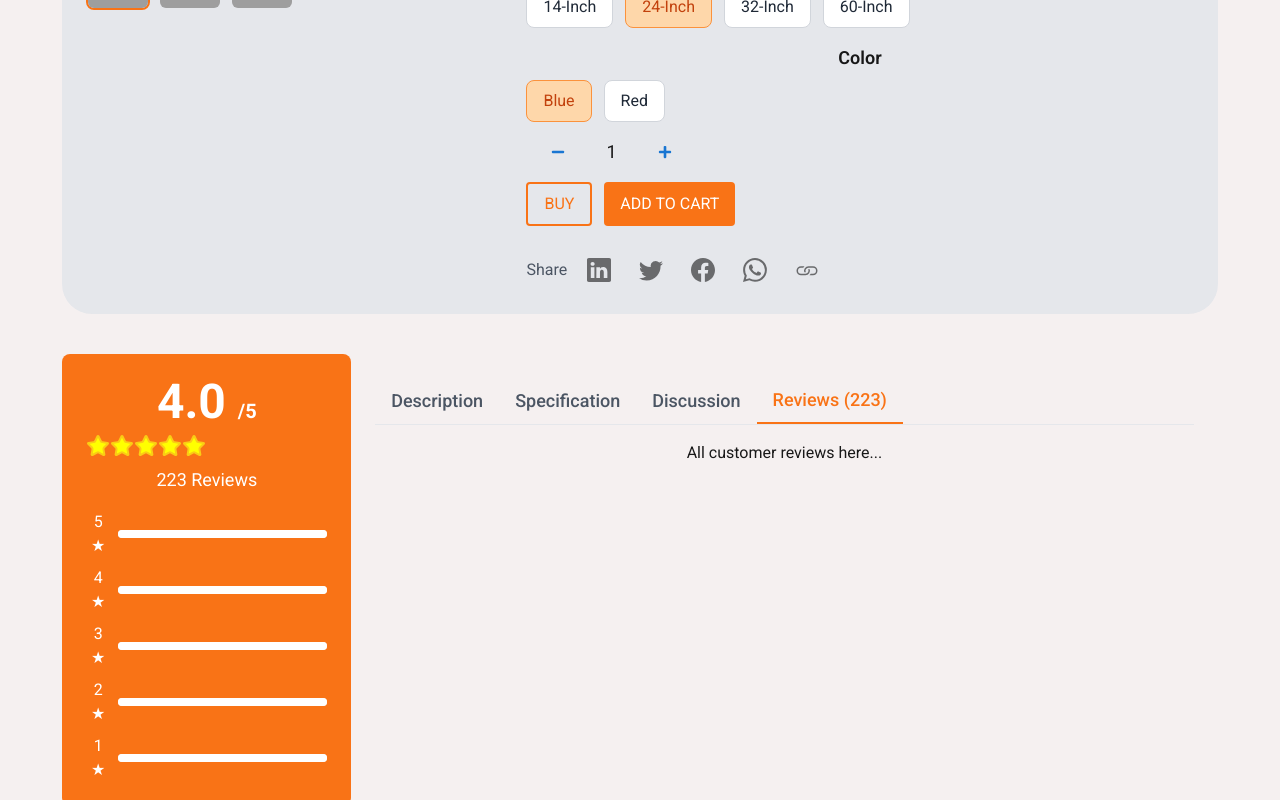
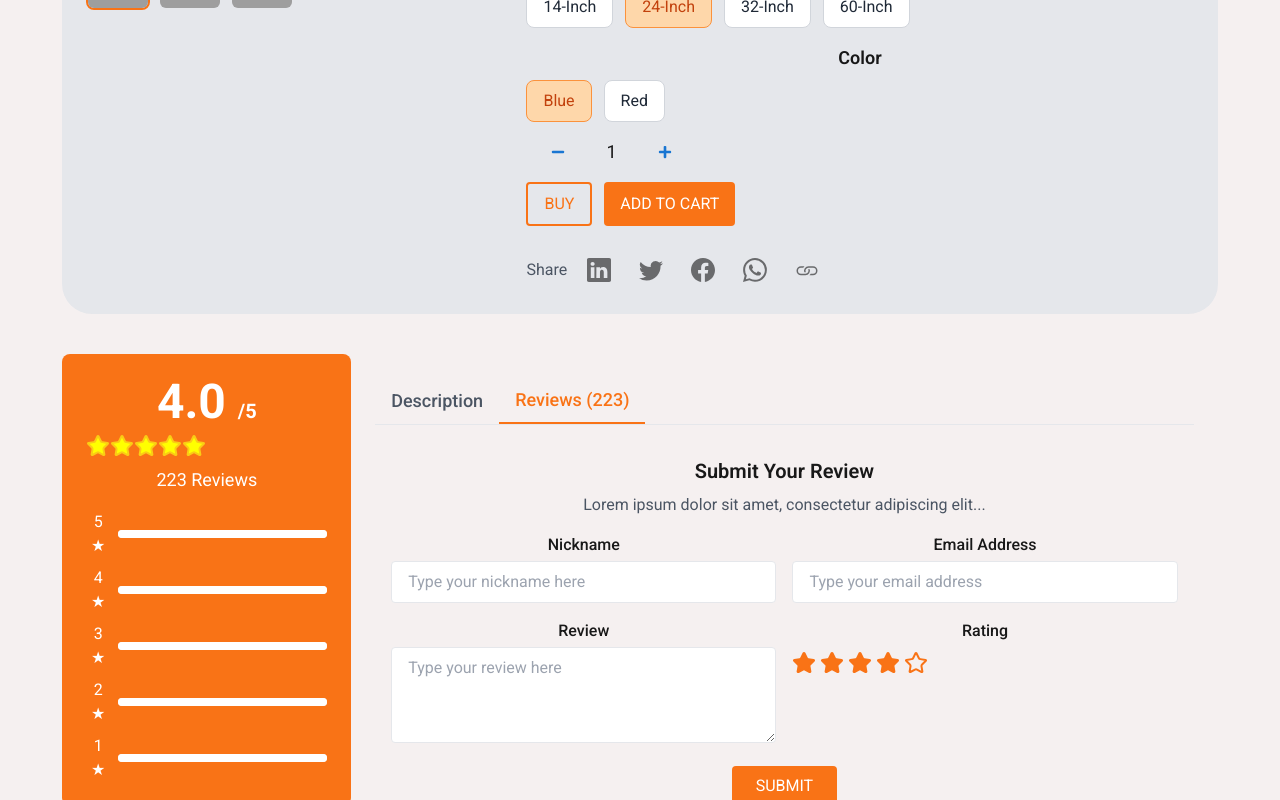
Before and after one commit to Khoa-CNTT/PTWTMDTC2143, a React (Vite) app in the folder frontend/: page /product-detail in a window 1280 px wide. Both pictures are taken after a click on the button "Reviews (223)". Shown: the part 612-1412 px from the top of the page. Built offline with nearby package versions, Linux system fonts and the light colour scheme; grey boxes are pictures that could not be loaded.

Commit message:
feat(productdetails): edit user interface in frontend

```diff
--- a/frontend/src/components/ProductDetail/index.tsx
+++ b/frontend/src/components/ProductDetail/index.tsx
@@ -63,7 +63,40 @@ const product: Product = {
   },
   sizes: ['14-Inch', '24-Inch', '32-Inch', '60-Inch'],
 };
-
+interface Review {
+  id: number;
+  name: string;
+  avatar: string;
+  email: string;
+  content: string;
+  rating: number;
+}
+const initialReviews: Review[] = [
+  {
+    id: 1,
+    name: 'Rodriguez',
+    avatar: 'https://randomuser.me/api/portraits/men/32.jpg',
+    email: 'rod@example.com',
+    content: 'Lorem ipsum dolor sit amet, consectetur adipiscing elit...',
+    rating: 4,
+  },
+  {
+    id: 2,
+    name: 'Marissa',
+    avatar: 'https://randomuser.me/api/portraits/women/65.jpg',
+    email: 'marissa@example.com',
+    content: 'Lorem ipsum dolor sit amet, consectetur adipiscing elit...',
+    rating: 4,
+  },
+  {
+    id: 3,
+    name: 'Julianto Mc. Daniel',
+    avatar: 'https://randomuser.me/api/portraits/men/75.jpg',
+    email: 'julianto@example.com',
+    content: 'Lorem ipsum dolor sit amet, consectetur adipiscing elit...',
+    rating: 3.5,
+  },
+];
 const ProductDetail: React.FC = () => {
   const [selectedSize, setSelectedSize] = useState(product.sizes[1]);
   const [quantity, setQuantity] = useState(1);
@@ -71,6 +104,27 @@ const ProductDetail: React.FC = () => {
   const [selectedImage, setSelectedImage] = useState(product.colors['Blue'][0]);
   const [activeTab, setActiveTab] = useState('Description');
 
+  const [reviews, setReviews] = useState(initialReviews);
+  const [nickname, setNickname] = useState('');
+  const [email, setEmail] = useState('');
+  const [content, setContent] = useState('');
+  const [rating, setRating] = useState(4);
+  const handleSubmit = (e: React.FormEvent) => {
+    e.preventDefault();
+    const newReview: Review = {
+      id: Date.now(),
+      name: nickname,
+      avatar: 'https://randomuser.me/api/portraits/lego/1.jpg',
+      email,
+      content,
+      rating,
+    };
+    setReviews([newReview, ...reviews]);
+    setNickname('');
+    setEmail('');
+    setContent('');
+    setRating(4);
+  };
   return (
     <>
       <div className="container mx-auto p-6 flex gap-10 border-1 rounded-[30px] bg-gray-200">
@@ -227,7 +281,7 @@ const ProductDetail: React.FC = () => {
       </div>
       <div className="mt-10">
         <div className="container flex flex-col lg:flex-row ">
-          <div className="bg-orange-500 text-white p-6 rounded-lg w-full lg:w-1/4">
+          <div className="bg-orange-500 text-white p-6 rounded-lg w-full h-min lg:w-1/4">
             <h1 className="text-5xl font-bold">
               4.0 <span className="text-xl">/5</span>
             </h1>
@@ -253,12 +307,7 @@ const ProductDetail: React.FC = () => {
 
           <div className="flex-1 p-6">
             <div className="flex border-b">
-              {[
-                'Description',
-                'Specification',
-                'Discussion',
-                'Reviews (223)',
-              ].map((tab) => (
+              {['Description', 'Reviews (223)'].map((tab) => (
                 <button
                   key={tab}
                   onClick={() => setActiveTab(tab)}
@@ -271,21 +320,175 @@ const ProductDetail: React.FC = () => {
 
             <div className="mt-4">
               {activeTab === 'Description' && (
-                <>
+                <div className="p-4">
                   <h2 className="text-2xl font-semibold">
                     See the best picture no matter where you sit
                   </h2>
                   <p className="text-gray-600 mt-2">
+                    Lorem ipsum dolor sit amet, consectetur adipiscing elit, sed
+                    do eiusmod tempor incididunt ut labore et dolore magna
+                    aliqua. Ut enim ad minim veniam, quis nostrud exercitation
+                    ullamco laboris nisi ut aliquip ex ea commodo consequat.
+                    Duis aute irure dolor in reprehenderit in voluptate velit
+                    esse cillum dolore eu fugiat nulla pariatur. Excepteur sint
+                    occaecat cupidatat non proident, sunt in culpa qui officia
+                    deserunt mollit anim id est laborum.
+                  </p>
+
+                  <div className="mt-4">
+                    <img
+                      src="https://via.placeholder.com/800x400"
+                      alt="Product Description"
+                      className="w-full rounded-lg"
+                    />
+                  </div>
+
+                  <h3 className="text-xl font-semibold mt-6">
+                    Powerful intelligence for perfection
+                  </h3>
+                  <p className="text-gray-600 mt-2">
+                    Sed ut perspiciatis unde omnis iste natus error sit
+                    voluptatem accusantium doloremque laudantium, totam rem
+                    aperiam, eaque ipsa quae ab illo inventore veritatis et
+                    quasi architecto beatae vitae dicta sunt explicabo. Nemo
+                    enim ipsam voluptatem quia voluptas sit aspernatur aut odit
+                    aut fugit, sed quia consequuntur magni dolores eos qui
+                    ratione voluptatem sequi nesciunt.
+                  </p>
+
+                  <h3 className="text-xl font-semibold mt-6">
+                    The power of less
+                  </h3>
+                  <p className="text-gray-600 mt-2">
+                    At vero eos et accusamus et iusto odio dignissimos ducimus
+                    qui blanditiis praesentium voluptatum deleniti atque
+                    corrupti quos dolores et quas molestias excepturi sint
+                    occaecati cupiditate non provident, similique sunt in culpa
+                    qui officia deserunt mollitia animi, id est laborum et
+                    dolorum fuga.
+                  </p>
+                </div>
+              )}
+
+              {activeTab === 'Reviews (223)' && (
+                <div className="p-4">
+                  <h2 className="text-xl font-semibold mb-2">
+                    Submit Your Review
+                  </h2>
+                  <p className="text-gray-600 mb-4">
                     Lorem ipsum dolor sit amet, consectetur adipiscing elit...
                   </p>
-                </>
-              )}
-              {activeTab === 'Specification' && (
-                <p>Specification details here...</p>
-              )}
-              {activeTab === 'Discussion' && <p>Discussion forum here...</p>}
-              {activeTab === 'Reviews (223)' && (
-                <p>All customer reviews here...</p>
+
+                  <form
+                    onSubmit={handleSubmit}
+                    className="grid grid-cols-1 md:grid-cols-2 gap-4 mb-8"
+                  >
+                    <div>
+                      <label className="block font-medium">Nickname</label>
+                      <input
+                        type="text"
+                        className="w-full mt-1 border  px-4 py-2 rounded focus:outline-orange-500"
+                        placeholder="Type your nickname here"
+                        value={nickname}
+                        onChange={(e) => setNickname(e.target.value)}
+                        required
+                      />
+                    </div>
+                    <div>
+                      <label className="block font-medium">Email Address</label>
+                      <input
+                        type="email"
+                        className="w-full mt-1 border px-4 py-2 rounded focus:outline-orange-500"
+                        placeholder="Type your email address"
+                        value={email}
+                        onChange={(e) => setEmail(e.target.value)}
+                        required
+                      />
+                    </div>
+                    <div>
+                      <label className="block font-medium">Review</label>
+                      <textarea
+                        className="w-full mt-1 border px-4 py-2 rounded h-24 focus:outline-orange-500"
+                        placeholder="Type your review here"
+                        value={content}
+                        onChange={(e) => setContent(e.target.value)}
+                        required
+                      />
+                    </div>
+
+                    <div>
+                      <label className="block font-medium">Rating</label>
+                      <div className="flex mt-2 space-x-1">
+                        {[1, 2, 3, 4, 5].map((i) => (
+                          <Star
+                            key={i}
+                            fill={i <= rating ? '#f97316' : 'none'}
+                            stroke="#f97316"
+                            className="w-6 h-6 cursor-pointer"
+                            onClick={() => setRating(i)}
+                          />
+                        ))}
+                      </div>
+                    </div>
+                    <div className="md:col-span-2">
+                      <button
+                        type="submit"
+                        className="bg-orange-500 text-white px-6 py-2 rounded hover:bg-orange-600"
+                      >
+                        SUBMIT
+                      </button>
+                    </div>
+                  </form>
+
+                  <hr className="my-6" />
+
+                  <div className="space-y-6">
+                    {reviews.map((review) => (
+                      <div key={review.id} className="flex gap-4">
+                        <img
+                          src={review.avatar}
+                          alt={review.name}
+                          className="w-12 h-12 rounded-full object-cover"
+                        />
+                        <div className="flex-1">
+                          <div className="flex justify-between items-center">
+                            <div>
+                              <div className="font-semibold">{review.name}</div>
+                              <div className="text-orange-500 text-sm font-medium flex items-center gap-1">
+                                <span className="w-2 h-2 bg-orange-500 rounded-full" />
+                                Verified Buyer
+                              </div>
+                            </div>
+                            <div className="text-right">
+                              <div className="text-orange-500 font-bold text-xl">
+                                {review.rating.toFixed(1)}
+                              </div>
+                              <div className="flex justify-end">
+                                {[1, 2, 3, 4, 5].map((i) => (
+                                  <Star
+                                    key={i}
+                                    fill={
+                                      i <= Math.floor(review.rating)
+                                        ? '#f97316'
+                                        : i - review.rating <= 0.5
+                                          ? '#f97316'
+                                          : 'none'
+                                    }
+                                    stroke="#f97316"
+                                    className="w-4 h-4"
+                                  />
+                                ))}
+                              </div>
+                            </div>
+                          </div>
+                          <p className="text-gray-600 text-sm mt-2">
+                            {review.content}
+                          </p>
+                        </div>
+                      </div>
+                    ))}
+                  </div>
+                </div>
               )}
             </div>
           </div>
```
